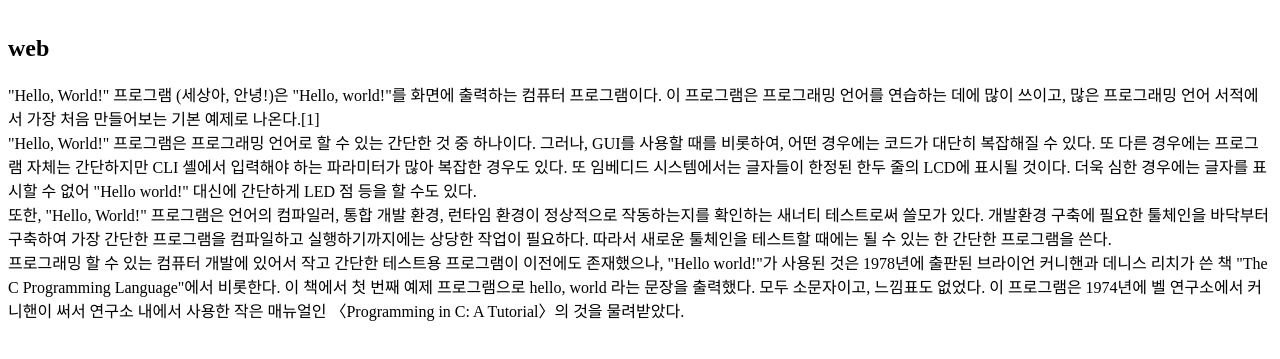
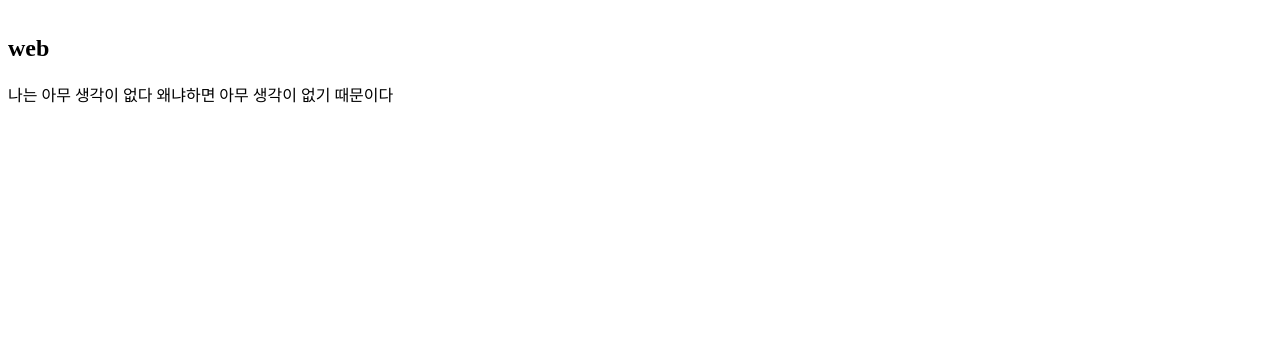
Before and after one commit to AliceLisbon/-, a plain HTML site: page index.html in a window 1280 px wide. Shown: the part 137-496 px from the top of the page. Drawn offline with Linux system fonts and the light colour scheme.

Commit message:
수정함

```diff
--- a/index.html
+++ b/index.html
@@ -12,12 +12,6 @@
     <li>J<a href="3.html">avaScript</a></li><br>
 </ol>
 <h2>web</h2>
-<p>"Hello, World!" 프로그램 (세상아, 안녕!)은 "Hello, world!"를 화면에 출력하는 컴퓨터 프로그램이다. 이 프로그램은 프로그래밍 언어를 연습하는 데에 많이 쓰이고, 많은 프로그래밍 언어 서적에서 가장 처음 만들어보는 기본 예제로 나온다.[1]
-<br>
-    "Hello, World!" 프로그램은 프로그래밍 언어로 할 수 있는 간단한 것 중 하나이다. 그러나, GUI를 사용할 때를 비롯하여, 어떤 경우에는 코드가 대단히 복잡해질 수 있다. 또 다른 경우에는 프로그램 자체는 간단하지만 CLI 셸에서 입력해야 하는 파라미터가 많아 복잡한 경우도 있다. 또 임베디드 시스템에서는 글자들이 한정된 한두 줄의 LCD에 표시될 것이다. 더욱 심한 경우에는 글자를 표시할 수 없어 "Hello world!" 대신에 간단하게 LED 점 등을 할 수도 있다.
-    <br>
-    또한, "Hello, World!" 프로그램은 언어의 컴파일러, 통합 개발 환경, 런타임 환경이 정상적으로 작동하는지를 확인하는 새너티 테스트로써 쓸모가 있다. 개발환경 구축에 필요한 툴체인을 바닥부터 구축하여 가장 간단한 프로그램을 컴파일하고 실행하기까지에는 상당한 작업이 필요하다. 따라서 새로운 툴체인을 테스트할 때에는 될 수 있는 한 간단한 프로그램을 쓴다.
-    <br>
-    프로그래밍 할 수 있는 컴퓨터 개발에 있어서 작고 간단한 테스트용 프로그램이 이전에도 존재했으나, "Hello world!"가 사용된 것은 1978년에 출판된 브라이언 커니핸과 데니스 리치가 쓴 책 "The C Programming Language"에서 비롯한다. 이 책에서 첫 번째 예제 프로그램으로 hello, world 라는 문장을 출력했다. 모두 소문자이고, 느낌표도 없었다. 이 프로그램은 1974년에 벨 연구소에서 커니핸이 써서 연구소 내에서 사용한 작은 매뉴얼인 〈Programming in C: A Tutorial〉의 것을 물려받았다.</p>
+<p>나는 아무 생각이 없다 왜냐하면 아무 생각이 없기 때문이다</p>
 </body>
 </html>
```
